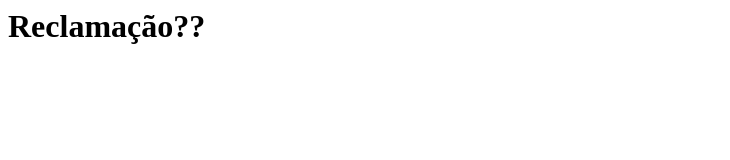
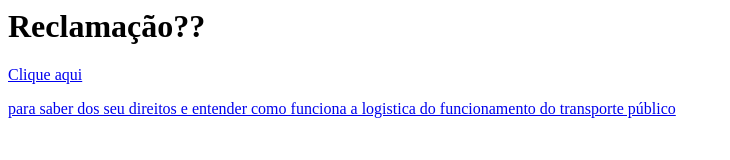
Before and after one commit to pdevs69/onibus, a plain HTML site: page index.html in a window 1280 px wide. Shown: the whole page, without its empty margins (0-730 px from the left). Drawn offline with Linux system fonts and the light colour scheme.

Commit message:
Update index.html

```diff
--- a/index.html
+++ b/index.html
@@ -8,6 +8,7 @@
     </head>
     <body>
       <h1>Reclamação??</h1>
-     <p> <a href="https://idec.org.br/guia-do-usuario-transporte-publico"> </p>
+     <p> <a href="https://idec.org.br/guia-do-usuario-transporte-publico">Clique aqui</p> <p>para saber dos seu direitos e entender como funciona a logistica do funcionamento do transporte público</p>
+
     </body>
   </html>
```
